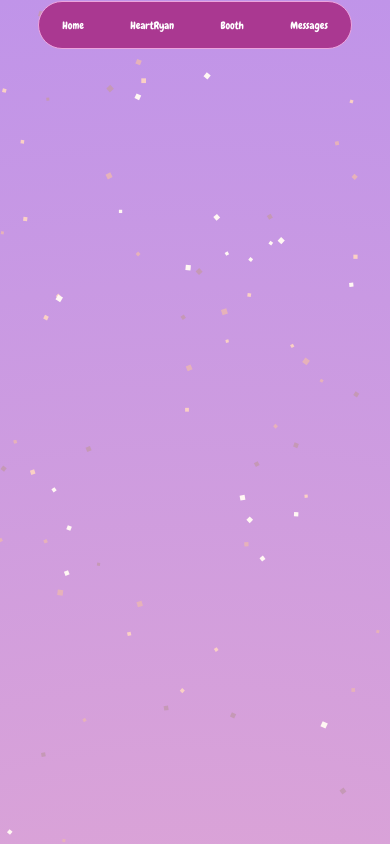
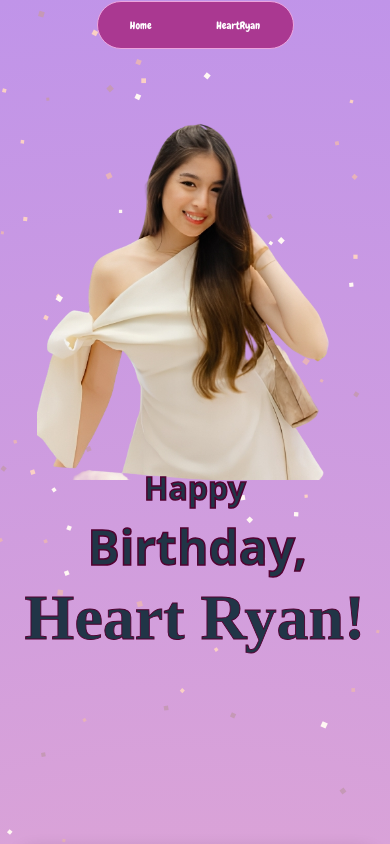
Before and after one commit to yelamoste/heartRyanE, a React (Vite) app: page /messages in a window 390 px wide. Shown: the top 844 px of the page. Built offline with nearby package versions, Linux system fonts and the light colour scheme; a web font is replaced by a local one.

Commit message:
Remove Messages and Booth; Need further development and understanding.

```diff
--- a/src/App.jsx
+++ b/src/App.jsx
@@ -17,8 +17,8 @@ function App() {
         <Routes>
           <Route path="/" element={<Home />} />
           <Route path="/hearty" element={<About />} />
-          <Route path="/booth" element={<Booth />} />
-          <Route path="/messages" element={<Message />} />
+          {/* <Route path="/booth" element={<Booth />} />
+          <Route path="/messages" element={<Message />} /> */}
           <Route path="*" element={<Home />} />
         </Routes>
       </div>
--- a/src/container/Message/Message.jsx
+++ b/src/container/Message/Message.jsx
@@ -14,7 +14,7 @@ export function Message() {
   const [image, setImage] = useState(null);
 
   const handleChange = (e) => {
-    setInfo(e.currentTarget.value);
+    setImage(e.currentTarget.value);
   };
 
   const handleSubmit = async (e) => {
--- a/src/container/Navbar/Navbar.css
+++ b/src/container/Navbar/Navbar.css
@@ -1,7 +1,7 @@
 .navbarContainer {
   display: flex;
   height: 6vh;
-  width: 50vw;
+  width: 20vw;
   background-color: #aa3891;
   position: fixed;
   top: 1px;
@@ -19,18 +19,18 @@
 }
 @media only screen and (max-width: 1200px) {
   .navbarContainer {
-    width: 70vw;
+    width: 50vw;
   }
 }
 @media only screen and (max-width: 800px) {
   .navbarContainer {
-    width: 80vw;
+    width: 60vw;
     font-size: 0.8rem;
   }
 }
 @media only screen and (max-width: 600px) {
   .navbarContainer {
-    width: 80vw;
+    width: 50vw;
     font-size: 0.68rem;
     height: 5vh;
   }
--- a/src/container/Navbar/Navbar.jsx
+++ b/src/container/Navbar/Navbar.jsx
@@ -11,12 +11,12 @@ const Navbar = () => {
       <Link to="/hearty" style={{ color: "white" }}>
         HeartRyan
       </Link>
-      <Link to="/booth" style={{ color: "white" }}>
+      {/* <Link to="/booth" style={{ color: "white" }}>
         Booth
       </Link>
       <Link to="/messages" style={{ color: "white" }}>
         Messages
-      </Link>
+      </Link> */}
     </div>
   );
 };
```
